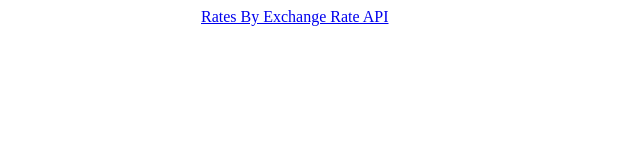
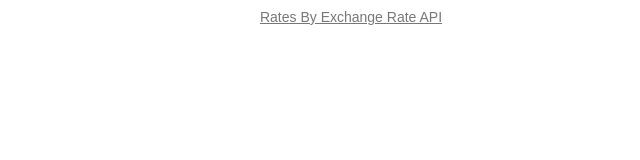
Before and after one commit to blrop/currency-converter, a plain HTML site: page index.html in a window 1280 px wide. Shown: the whole page, without its empty margins (289-929 px from the left). Drawn offline with Linux system fonts and the light colour scheme; no server answers.

Commit message:
fix styles

```diff
--- a/style.css
+++ b/style.css
@@ -1,5 +1,9 @@
 * {
     box-sizing: border-box;
+}
+
+body {
+    font-family: Arial, sans-serif;
 }
 
 .wrapper {
@@ -7,9 +11,15 @@
     margin: 0 auto;
 }
 
+a {
+    color: #777;
+    font-size: 14px;
+}
+
 .header,
 .footer {
     height: 50vh;
+    text-align: center;
 }
 
 .ruler {
@@ -23,4 +33,7 @@
 .ruler__item {
     padding: 5px;
     border-bottom: 1px solid black;
+    display: flex;
+    justify-content: flex-start;
+    align-items: center;
 }
```
